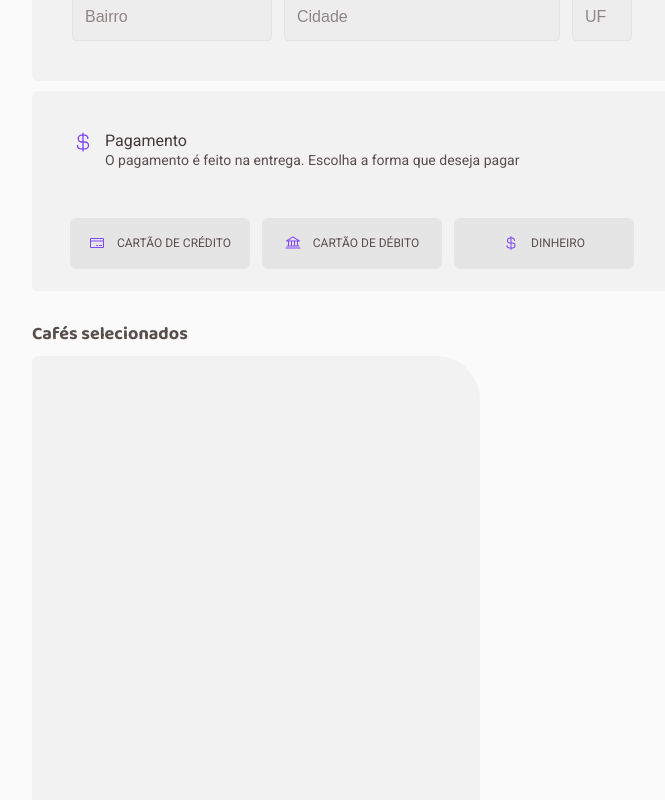
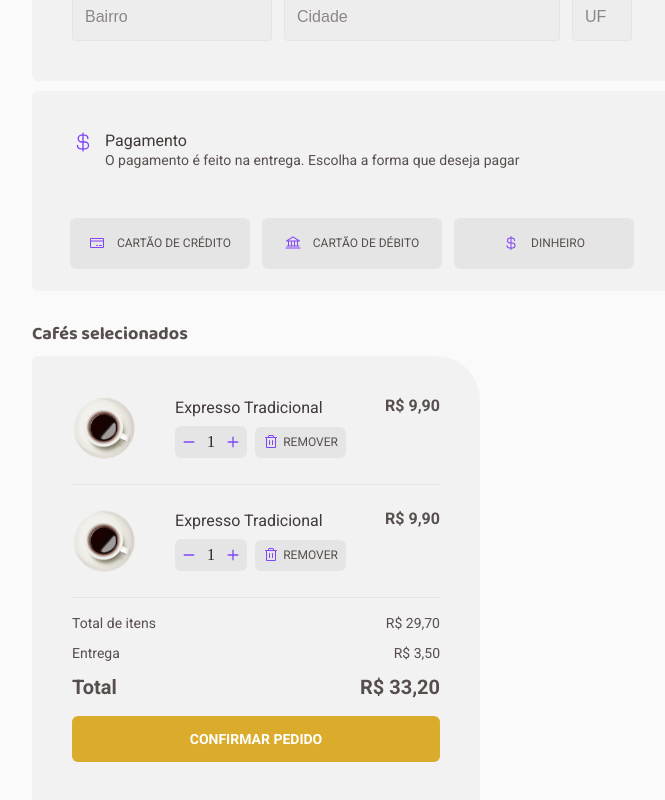
Before and after one commit to florencioMath/Challenge-Ignite-CoffeeDelivery, a React (Vite) app in the folder coffeeDelivery/: page /checkout in a window 1280 px wide. Shown: the part 551-1351 px from the top of the page, without its empty margins (288-953 px from the left). Built offline with nearby package versions, Linux system fonts and the light colour scheme.

Commit message:
feat: Selected Coffees card.

```diff
--- a/coffeeDelivery/src/pages/Checkout/index.tsx
+++ b/coffeeDelivery/src/pages/Checkout/index.tsx
@@ -3,9 +3,15 @@ import {
   CreditCard,
   CurrencyDollar,
   MapPinLine,
+  Minus,
+  Plus,
+  Trash,
 } from '@phosphor-icons/react';
 import {
+  ButtonOrderConfirm,
   CheckoutContainer,
+  CoffeesAmountAndPrice,
+  CoffeesTotalPrice,
   FinishOrderContainer,
   FinishOrderFormCard,
   FinishOrderPaymentCard,
@@ -19,7 +25,18 @@ import {
   PaymentMethod,
   PaymentMethodContainer,
   SelectedCaffeesCard,
+  SelectedCoffeesCardContainer,
   SelectedCaffeesContainer,
+  TotalContainer,
+  CoffeeCardCheckoutContainer,
+  CoffeeCardCheckoutTitleCoffee,
+  CoffeeShopAmountContainer,
+  CoffeeShopQuantityMinusAndPlus,
+  CoffeeShopQuantity,
+  CoffeeRemoveButton,
+  CoffeeAmountAndRemoveContainer,
+  IconTrash,
+  TotalAmountOfCoffees,
 } from './styles';
 
 export function Checkout() {
@@ -123,7 +140,88 @@ export function Checkout() {
         </FinishOrderContainer>
         <SelectedCaffeesContainer>
           <h2>Cafés selecionados</h2>
-          <SelectedCaffeesCard></SelectedCaffeesCard>
+          <SelectedCaffeesCard>
+            <SelectedCoffeesCardContainer>
+              <CoffeeCardCheckoutContainer>
+                <img src="../../../public/coffees/americano.png" alt="" />
+                <div>
+                  <CoffeeCardCheckoutTitleCoffee>
+                    Expresso Tradicional
+                  </CoffeeCardCheckoutTitleCoffee>
+                  <CoffeeAmountAndRemoveContainer>
+                    <CoffeeShopAmountContainer>
+                      <CoffeeShopQuantityMinusAndPlus>
+                        <div>
+                          <Minus size={14} weight="bold" />
+                        </div>
+                      </CoffeeShopQuantityMinusAndPlus>
+                      <CoffeeShopQuantity>1</CoffeeShopQuantity>
+                      <CoffeeShopQuantityMinusAndPlus>
+                        <div>
+                          <Plus size={14} weight="bold" />
+                        </div>
+                      </CoffeeShopQuantityMinusAndPlus>
+                    </CoffeeShopAmountContainer>
+                    <CoffeeRemoveButton>
+                      <IconTrash>
+                        <Trash size={16} />
+                      </IconTrash>{' '}
+                      Remover
+                    </CoffeeRemoveButton>
+                  </CoffeeAmountAndRemoveContainer>
+                </div>
+                <TotalAmountOfCoffees>
+                  <span>R$ 9,90</span>
+                </TotalAmountOfCoffees>
+              </CoffeeCardCheckoutContainer>
+              <CoffeeCardCheckoutContainer>
+                <img src="../../../public/coffees/americano.png" alt="" />
+                <div>
+                  <CoffeeCardCheckoutTitleCoffee>
+                    Expresso Tradicional
+                  </CoffeeCardCheckoutTitleCoffee>
+                  <CoffeeAmountAndRemoveContainer>
+                    <CoffeeShopAmountContainer>
+                      <CoffeeShopQuantityMinusAndPlus>
+                        <div>
+                          <Minus size={14} weight="bold" />
+                        </div>
+                      </CoffeeShopQuantityMinusAndPlus>
+                      <CoffeeShopQuantity>1</CoffeeShopQuantity>
+                      <CoffeeShopQuantityMinusAndPlus>
+                        <div>
+                          <Plus size={14} weight="bold" />
+                        </div>
+                      </CoffeeShopQuantityMinusAndPlus>
+                    </CoffeeShopAmountContainer>
+                    <CoffeeRemoveButton>
+                      <IconTrash>
+                        <Trash size={16} />
+                      </IconTrash>{' '}
+                      Remover
+                    </CoffeeRemoveButton>
+                  </CoffeeAmountAndRemoveContainer>
+                </div>
+                <TotalAmountOfCoffees>
+                  <span>R$ 9,90</span>
+                </TotalAmountOfCoffees>
+              </CoffeeCardCheckoutContainer>
+            </SelectedCoffeesCardContainer>
+            <TotalContainer>
+              <CoffeesAmountAndPrice>
+                <p>Total de itens</p> <span>R$ 29,70</span>
+              </CoffeesAmountAndPrice>
+              <CoffeesAmountAndPrice>
+                <p>Entrega</p>
+                <span>R$ 3,50</span>
+              </CoffeesAmountAndPrice>
+              <CoffeesTotalPrice>
+                <p>Total</p>
+                <span>R$ 33,20</span>
+              </CoffeesTotalPrice>
+            </TotalContainer>
+            <ButtonOrderConfirm>Confirmar pedido</ButtonOrderConfirm>
+          </SelectedCaffeesCard>
         </SelectedCaffeesContainer>
       </CheckoutContainer>
     </>
--- a/coffeeDelivery/src/pages/Checkout/styles.ts
+++ b/coffeeDelivery/src/pages/Checkout/styles.ts
@@ -223,4 +223,152 @@ export const SelectedCaffeesCard = styled.div`
   border-radius: 6px 44px 6px 44px;
   width: 100%;
   height: 498px;
+  display: flex;
+  flex-direction: column;
+  gap: 1rem;
+  padding: 2.5rem;
 `;
+
+export const SelectedCoffeesCardContainer = styled.div`
+  display: flex;
+  flex-direction: column;
+  gap: 1.5rem;
+`;
+
+export const CoffeeCardCheckoutContainer = styled.div`
+  display: flex;
+  flex-direction: row;
+  width: 100%;
+  align-items: center;
+  justify-content: space-between;
+  padding-bottom: 1.5rem;
+  border-bottom: 1px solid ${(props) => props.theme['base-button']};
+
+  img {
+    height: 64px;
+    width: 64px;
+  }
+`;
+
+export const CoffeeCardCheckoutTitleCoffee = styled.p`
+  font-family: Roboto, sans-serif;
+  font-size: 1rem;
+  line-height: 130%;
+  color: ${(props) => props.theme['base-subtitle']};
+`;
+
+export const CoffeeShopAmountContainer = styled.div`
+  display: flex;
+  align-items: center;
+  justify-content: space-evenly;
+  gap: 4px;
+  background: ${(props) => props.theme['base-button']};
+  height: 32px;
+  width: 72px;
+  border-radius: 6px;
+`;
+
+export const CoffeeAmountAndRemoveContainer = styled.div`
+  display: flex;
+  align-items: center;
+  justify-content: space-between;
+  gap: 8px;
+  margin-top: 8px;
+`;
+
+export const CoffeeShopQuantity = styled.span`
+  display: flex;
+  align-items: center;
+  justify-content: center;
+  color: ${(props) => props.theme['base-title']};
+`;
+
+export const CoffeeShopQuantityMinusAndPlus = styled.div`
+  color: ${(props) => props.theme['purple']};
+  cursor: pointer;
+
+  div {
+    display: flex;
+  }
+`;
+
+export const CoffeeRemoveButton = styled.button`
+  display: flex;
+  align-items: center;
+  justify-content: center;
+  gap: 4px;
+  width: 91px;
+  height: 31px;
+  background: ${(props) => props.theme['base-button']};
+  color: ${(props) => props.theme['base-text']};
+
+  border-radius: 6px;
+  text-transform: uppercase;
+  font-size: 0.75rem;
+  font-family: Roboto, sans-serif;
+  cursor: pointer;
+
+  &:hover {
+    background: ${(props) => props.theme['base-hover']};
+    color: ${(props) => props.theme['base-subtitle']};
+  }
+`;
+
+export const IconTrash = styled.div`
+  display: flex;
+  color: ${(props) => props.theme['purple']};
+`;
+
+export const TotalContainer = styled.div`
+  display: flex;
+  flex-direction: column;
+  gap: 0.75rem;
+`;
+
+export const ButtonOrderConfirm = styled.button`
+  display: flex;
+  align-items: center;
+  justify-content: center;
+  height: 46px;
+  background: ${(props) => props.theme['yellow']};
+  color: ${(props) => props.theme['white']};
+  text-transform: uppercase;
+  font-size: 0.875rem;
+  line-height: 160%;
+  font-family: Roboto, sans-serif;
+  border-radius: 6px;
+  font-weight: 700;
+  cursor: pointer;
+
+  &:hover {
+    background: ${(props) => props.theme['yellow-dark']};
+  }
+`;
+
+export const CoffeesAmountAndPrice = styled.div`
+  display: flex;
+  width: 100%;
+  align-items: center;
+  justify-content: space-between;
+  font-family: Roboto, sans-serif;
+  border-radius: 6px;
+  font-size: 0.875rem;
+  line-height: 130%;
+`;
+
+export const CoffeesTotalPrice = styled(CoffeesAmountAndPrice)`
+  font-size: 1.25rem;
+  font-weight: 700;
+`;
+
+export const TotalAmountOfCoffees = styled.div`
+  display: flex;
+  align-self: flex-start;
+
+  span {
+    font-family: Roboto, sans-serif;
+    font-size: 1rem;
+    line-height: 130%;
+    font-weight: 700;
+  }
+`;
```
